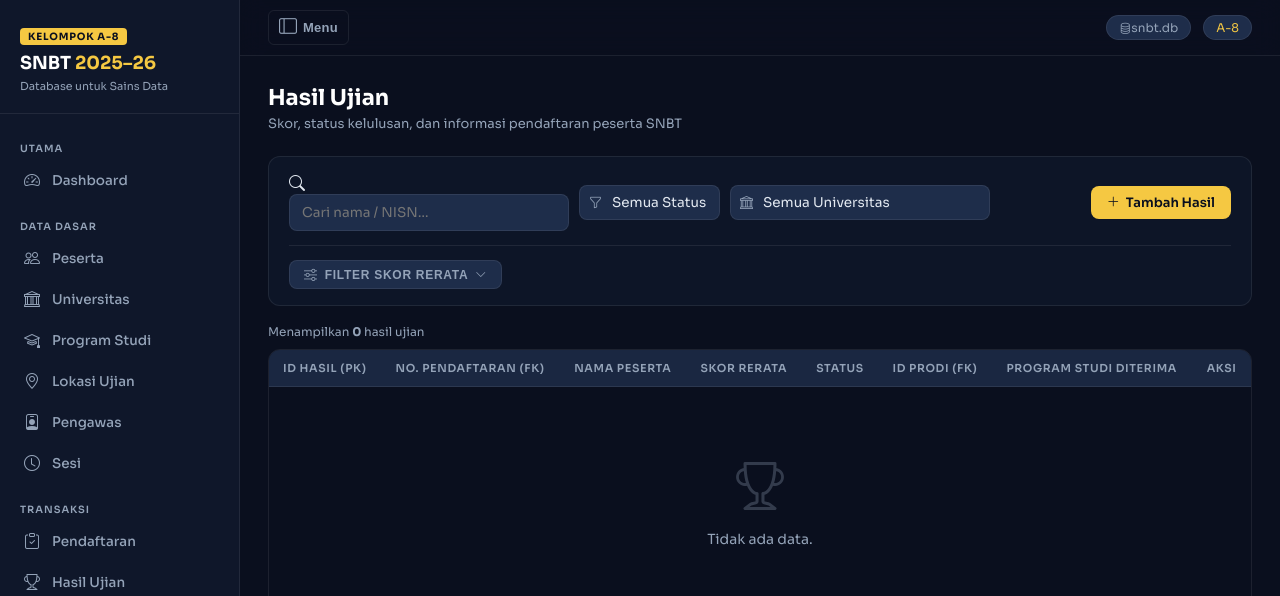
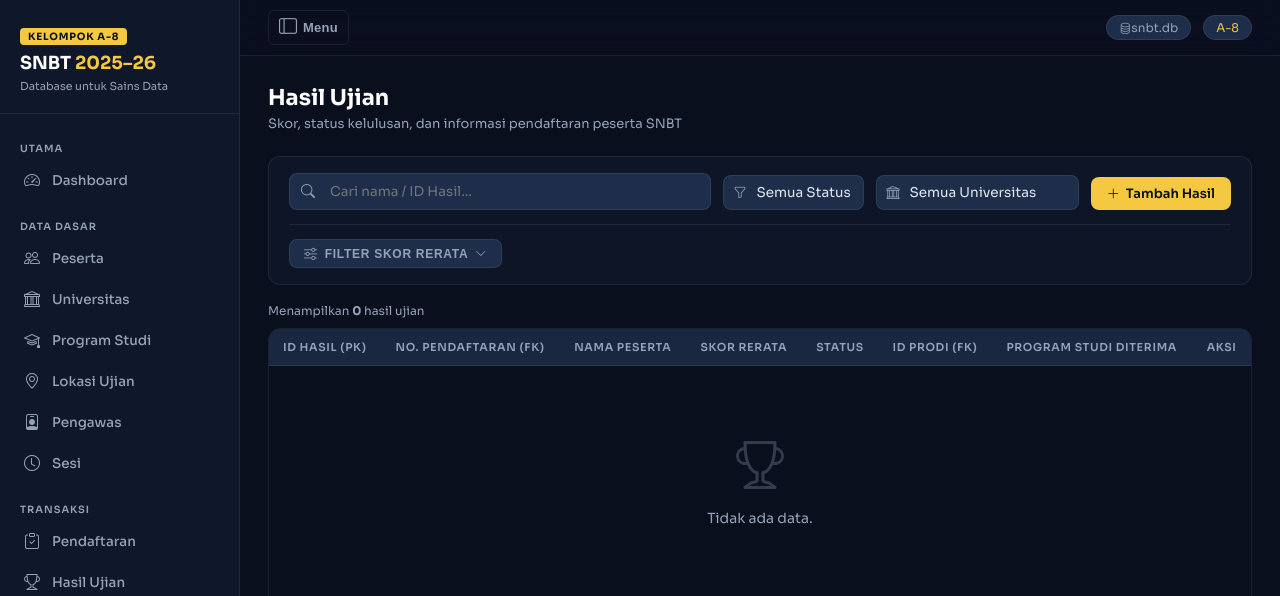
Before and after one commit to adrian-dwi-mahendra/kelompokA8-database, a Flask app: template templates/hasil_ujian.html in a window 1280 px wide. Shown: the top 596 px of the page. Run offline with Flask 3, Linux system fonts and the light colour scheme; the template is opened without the code that fills it, so the values that code supplies are empty; some libraries are stand-ins or nearby versions.

Commit message:
v11: Data integrity + form validation + UX improvements

```diff
--- a/app.py
+++ b/app.py
@@ -707,7 +707,7 @@ def hasil_list():
         WHERE 1=1"""
     args = []
     if search:
-        base += " AND (p.nama_peserta ILIKE %s OR p.nisn ILIKE %s)"
+        base += " AND (p.nama_peserta ILIKE %s OR hu.id_hasil ILIKE %s)"
         args += [f"%{search}%", f"%{search}%"]
     if status:
         base += " AND hu.status = %s"
@@ -991,7 +991,7 @@ def analisis():
         LEFT JOIN universitas u ON prodi.id_univ = u.id_univ
         WHERE h.status = 'Lulus'
         ORDER BY h.skor_rerata DESC
-        LIMIT 10
+        LIMIT 20
     """)
     q2 = qdb("""
         SELECT p.angkatan, COUNT(*) AS jumlah_lulus
--- a/schema.sql
+++ b/schema.sql
@@ -17,14 +17,14 @@ CREATE TABLE IF NOT EXISTS lokasi (
     nama_ruang VARCHAR(100) NOT NULL,
     gedung     VARCHAR(100) NOT NULL,
     id_univ    VARCHAR(10)  NOT NULL,
-    FOREIGN KEY (id_univ) REFERENCES universitas(id_univ)
+    FOREIGN KEY (id_univ) REFERENCES universitas(id_univ) ON DELETE RESTRICT
 );
 
 CREATE TABLE IF NOT EXISTS pengawas (
     id_pengawas   VARCHAR(10)  PRIMARY KEY NOT NULL,
     nama_pengawas VARCHAR(100) NOT NULL,
     id_lokasi     VARCHAR(10)  NOT NULL,
-    FOREIGN KEY (id_lokasi) REFERENCES lokasi(id_lokasi)
+    FOREIGN KEY (id_lokasi) REFERENCES lokasi(id_lokasi) ON DELETE RESTRICT
 );
 
 -- NISN sebagai VARCHAR (sesuai sqbpro)
@@ -49,7 +49,7 @@ CREATE TABLE IF NOT EXISTS program_studi (
     jenjang    VARCHAR(10)  NOT NULL,
     kuota      INTEGER      NOT NULL,
     id_univ    VARCHAR(10)  NOT NULL,
-    FOREIGN KEY (id_univ) REFERENCES universitas(id_univ)
+    FOREIGN KEY (id_univ) REFERENCES universitas(id_univ) ON DELETE RESTRICT
 );
 
 CREATE TABLE IF NOT EXISTS pendaftaran (
@@ -59,9 +59,9 @@ CREATE TABLE IF NOT EXISTS pendaftaran (
     no_sesi         VARCHAR(10) NOT NULL,
     tgl_pendaftaran DATE        NOT NULL,
     tgl_ujian       DATE        NOT NULL,
-    FOREIGN KEY (nisn)      REFERENCES peserta(nisn),
-    FOREIGN KEY (id_lokasi) REFERENCES lokasi(id_lokasi),
-    FOREIGN KEY (no_sesi)   REFERENCES sesi(no_sesi)
+    FOREIGN KEY (nisn)      REFERENCES peserta(nisn) ON DELETE RESTRICT,
+    FOREIGN KEY (id_lokasi) REFERENCES lokasi(id_lokasi) ON DELETE RESTRICT,
+    FOREIGN KEY (no_sesi)   REFERENCES sesi(no_sesi) ON DELETE RESTRICT
 );
 
 CREATE TABLE IF NOT EXISTS pilihan_prodi (
@@ -69,8 +69,8 @@ CREATE TABLE IF NOT EXISTS pilihan_prodi (
     id_prodi       VARCHAR(10) NOT NULL,
     pilihan_ke     INTEGER     NOT NULL CHECK (pilihan_ke IN (1, 2)),
     PRIMARY KEY (no_pendaftaran, id_prodi),
-    FOREIGN KEY (no_pendaftaran) REFERENCES pendaftaran(no_pendaftaran),
-    FOREIGN KEY (id_prodi)       REFERENCES program_studi(id_prodi)
+    FOREIGN KEY (no_pendaftaran) REFERENCES pendaftaran(no_pendaftaran) ON DELETE RESTRICT,
+    FOREIGN KEY (id_prodi)       REFERENCES program_studi(id_prodi) ON DELETE RESTRICT
 );
 
 CREATE TABLE IF NOT EXISTS hasil_ujian (
@@ -79,6 +79,6 @@ CREATE TABLE IF NOT EXISTS hasil_ujian (
     skor_rerata    REAL        NOT NULL,
     status         VARCHAR(20) NOT NULL,
     id_prodi       VARCHAR(10),
-    FOREIGN KEY (no_pendaftaran) REFERENCES pendaftaran(no_pendaftaran),
-    FOREIGN KEY (id_prodi)       REFERENCES program_studi(id_prodi)
+    FOREIGN KEY (no_pendaftaran) REFERENCES pendaftaran(no_pendaftaran) ON DELETE RESTRICT,
+    FOREIGN KEY (id_prodi)       REFERENCES program_studi(id_prodi) ON DELETE RESTRICT
 );
--- a/templates/form_hasil.html
+++ b/templates/form_hasil.html
@@ -48,7 +48,7 @@
       <div class="form-group">
         <label class="form-label">Skor Rerata *</label>
         <input class="form-control mono" name="skor_rerata" type="number"
-               step="0.01" min="0" max="1000" required placeholder="200.00 – 1000.00"
+               step="0.01" min="200" max="1000" required placeholder="200.00 – 1000.00"
                value="{{ data.get('skor_rerata','') }}">
       </div>
       <div class="form-group">
@@ -65,7 +65,7 @@
       <label class="form-label">ID Prodi
       </label>
       {% if action == 'edit' %}
-      <select class="form-control" name="id_prodi" id="prodi-sel">
+      <select class="form-control" name="id_prodi" id="prodi-sel" required>
         <option value="">— Tidak ada (Tidak Lulus) —</option>
         {% for p in prodi_rows %}
         <option value="{{ p.id_prodi }}" {% if data.get('id_prodi')==p.id_prodi %}selected{% endif %}>
--- a/templates/hasil_ujian.html
+++ b/templates/hasil_ujian.html
@@ -12,13 +12,16 @@
 <div style="background:var(--card-bg);border:1px solid var(--border);border-radius:var(--radius);padding:16px 20px;margin-bottom:18px">
 
   <!-- Row 1: Search + Status + Universitas + Add button -->
-  <div style="display:flex;align-items:center;gap:10px;flex-wrap:wrap">
-    <div class="search-wrap" style="max-width:280px;flex:1 1 200px">
-      <i class="bi bi-search"></i>
-      <input class="form-control" name="q" value="{{ search }}" autocomplete="off"
-             placeholder="Cari nama / NISN…" onchange="this.form.submit()">
+  <div style="display:flex;align-items:flex-end;gap:12px;flex-wrap:wrap">
+    <!-- SEARCH SECTION - LEBIH RAPI -->
+    <div class="search-wrap" style="flex:1 1 220px;min-width:200px">
+      <div style="position:relative">
+        <i class="bi bi-search" style="position:absolute;left:12px;top:50%;transform:translateY(-50%);color:var(--text-muted);font-size:14px;pointer events:none"></i>
+        <input class="form-control" name="q" value="{{ search }}" autocomplete="off"
+               placeholder="Cari nama / ID Hasil…" onchange="this.form.submit()"
+               style="padding-left:40px">
+      </div>
     </div>
-
     <div style="position:relative;min-width:140px">
       <select class="form-control" name="status" onchange="this.form.submit()" style="padding-left:32px;appearance:none;-webkit-appearance:none">
         <option value="">Semua Status</option>
```
